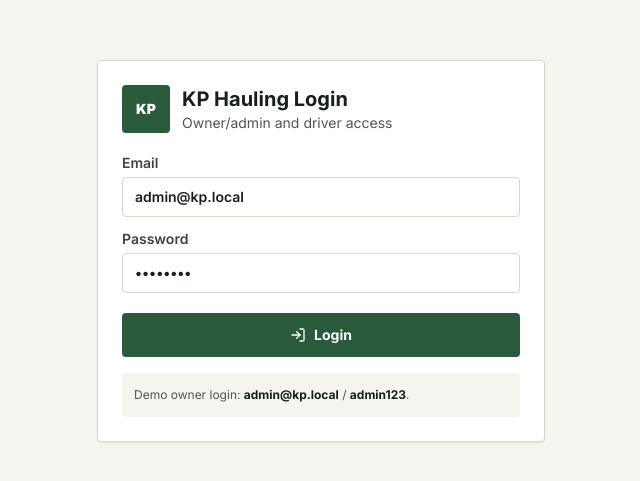
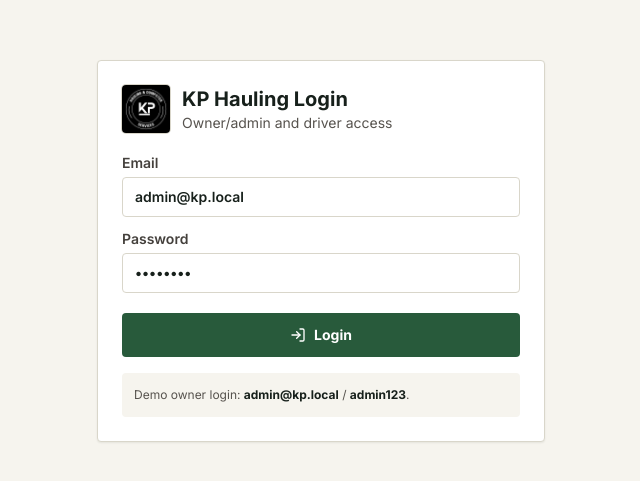
Before and after one commit to coxusw/kp-hauling-backend, a Next.js app: page /hauling/login in a window 1280 px wide. Shown: the part 149-630 px from the top of the page, without its empty margins (319-959 px from the left). Built offline with nearby package versions, Linux system fonts and the light colour scheme.

Commit message:
Add KP hauling logo branding

```diff
--- a/app/layout.tsx
+++ b/app/layout.tsx
@@ -7,7 +7,12 @@
 
 export const metadata: Metadata = {
   title: "KP Hauling Backend",
-  description: "Local operations tracker for KP Hauling & Dumpster Services"
+  description: "Local operations tracker for KP Hauling & Dumpster Services",
+  icons: {
+    icon: "/icon.jpg",
+    shortcut: "/icon.jpg",
+    apple: "/icon.jpg"
+  }
 };
 
 export default function RootLayout({ children }: { children: React.ReactNode }) {
--- a/app/login/page.tsx
+++ b/app/login/page.tsx
@@ -3,6 +3,7 @@
 import { FormEvent, useState } from "react";
 import { LogIn } from "lucide-react";
 import { useAuth } from "@/components/auth-provider";
+import { BrandLogo } from "@/components/brand-logo";
 import { Field } from "@/components/form-fields";
 
 export default function LoginPage() {
@@ -23,7 +24,7 @@
     <main className="flex min-h-screen items-center justify-center bg-kp-paper px-4 py-10">
       <form onSubmit={submit} className="w-full max-w-md rounded border border-kp-line bg-white p-6 shadow-panel">
         <div className="mb-5 flex items-center gap-3">
-          <div className="flex h-12 w-12 items-center justify-center rounded bg-kp-green text-sm font-black text-white">KP</div>
+          <BrandLogo size="lg" />
           <div>
             <h1 className="text-xl font-bold text-kp-ink">KP Hauling Login</h1>
             <p className="text-sm text-stone-600">Owner/admin and driver access</p>
--- a/components/app-shell.tsx
+++ b/components/app-shell.tsx
@@ -5,6 +5,7 @@
 import { useEffect } from "react";
 import { CalendarPlus, History, LayoutDashboard, LogOut, PackagePlus, Route, Truck, UserCog, Users } from "lucide-react";
 import { AuthProvider, useAuth } from "@/components/auth-provider";
+import { BrandLogo } from "@/components/brand-logo";
 import { canManageOperations, canManageUsers } from "@/lib/auth";
 
 const adminNavItems = [
@@ -71,9 +72,7 @@
         <div className="mx-auto flex max-w-7xl flex-col gap-4 px-4 py-4 sm:px-6 lg:px-8">
           <div className="flex flex-col gap-3 sm:flex-row sm:items-center sm:justify-between">
             <Link href={auth.currentUser.role === "driver" ? "/driver" : "/"} className="flex items-center gap-3">
-              <div className="flex h-11 w-11 items-center justify-center rounded bg-kp-green text-sm font-black text-white">
-                KP
-              </div>
+              <BrandLogo />
               <div>
                 <p className="text-lg font-bold leading-tight">KP Hauling & Dumpster Services</p>
                 <p className="text-sm text-stone-600">Local operations backend</p>
--- /dev/null
+++ b/components/brand-logo.tsx
@@ -0,0 +1,17 @@
+import Image from "next/image";
+
+export function BrandLogo({ size = "md" }: { size?: "md" | "lg" }) {
+  const pixels = size === "lg" ? 48 : 44;
+  const dimensions = size === "lg" ? "h-12 w-12" : "h-11 w-11";
+
+  return (
+    <Image
+      src="/kp-hauling-logo.jpg"
+      alt="KP Hauling & Dumpster Services"
+      width={pixels}
+      height={pixels}
+      priority={size === "lg"}
+      className={`${dimensions} rounded object-cover ring-1 ring-kp-line`}
+    />
+  );
+}
```
Also changed, not shown: app/icon.jpg (added), public/kp-hauling-logo.jpg (added).
